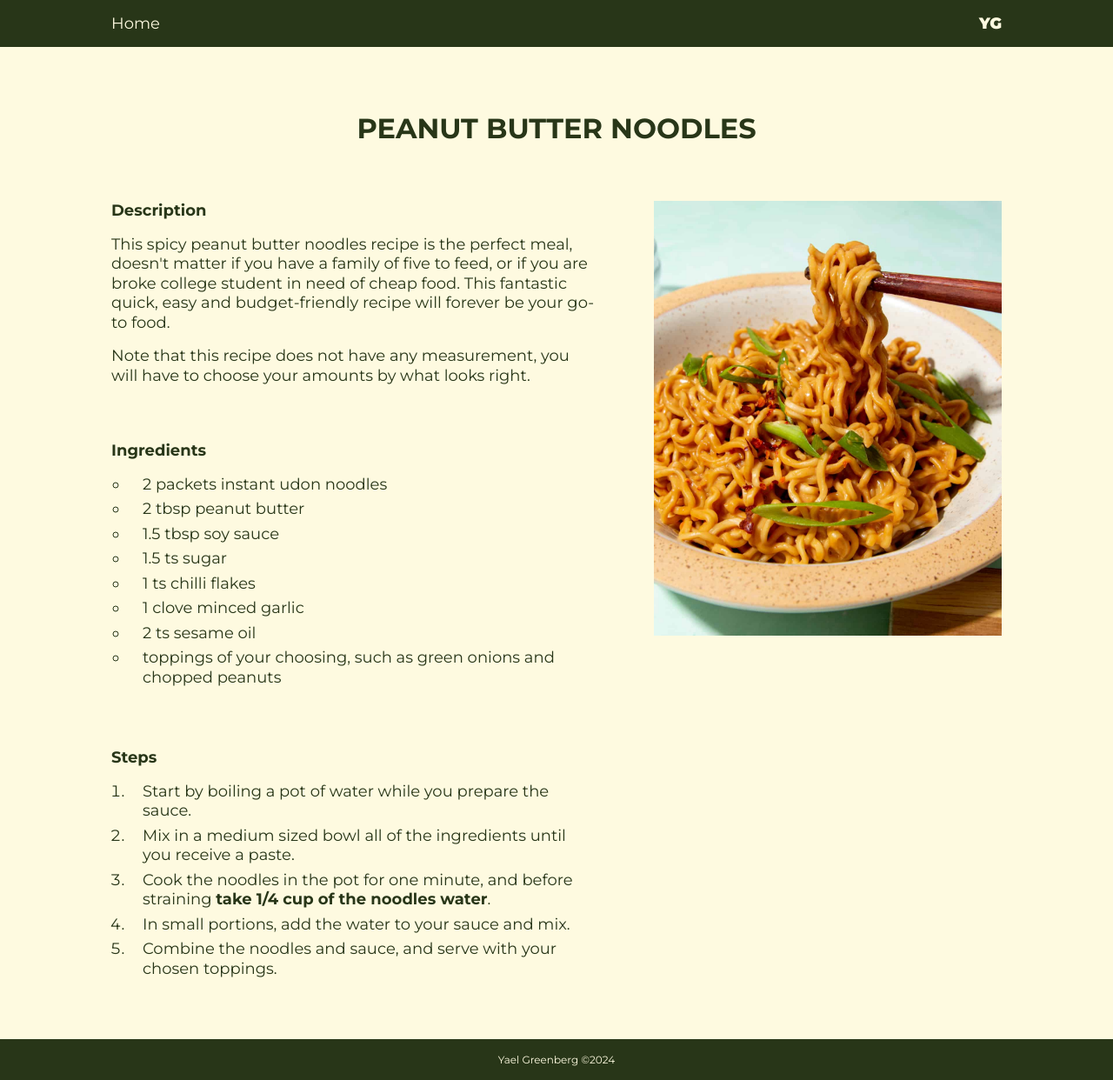
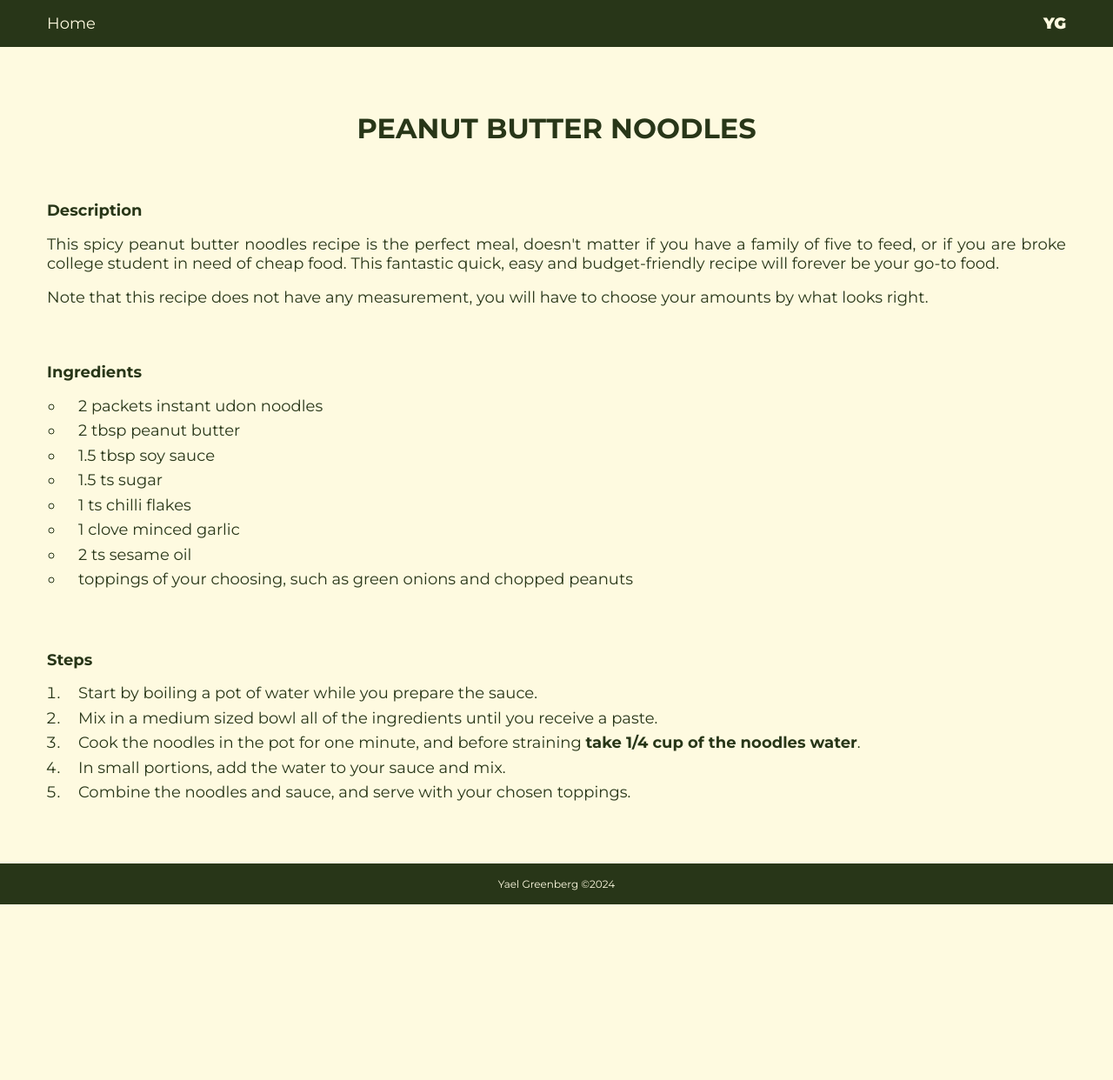
Before and after one commit to Yael-GR/odin-recipes, a plain HTML site: page recipes/peanut-butter-noodles.html in a window 1280 px wide. Shown: the whole page at 87% size. After the commit the page ends 1040 px from the top, so only its background shows below. Drawn offline with Linux system fonts and the light colour scheme.

Commit message:
Remove Pictures and adjust sizing

```diff
--- a/recipes/peanut-butter-noodles.html
+++ b/recipes/peanut-butter-noodles.html
@@ -22,7 +22,6 @@
         <div class="container">
             <h1>PEANUT BUTTER NOODLES</h1>
             <div class="wrapper">
-                <img class="image" src="../img/peanut-butter-noodles.jpg" alt="a bowl of peanut butter noodles, topped with chopped green onions">
                 <div class="content">
                     <div class="desc">
                         <h2>Description</h2>
--- a/style.css
+++ b/style.css
@@ -27,7 +27,7 @@
 footer {
     background-color: #283618;
     color: #FEFAE0;
-    padding: 16px 128px;
+    padding: 16px 3em;
     font-size: 12px;
     text-align: center;
 }
@@ -37,7 +37,7 @@ header {
     flex-wrap: wrap;
     justify-content: space-between;
     align-items: center;
-    padding: 16px 128px;
+    padding: 16px 3em;
     position: fixed;
     top: 0;
     width: 100%;
@@ -59,7 +59,7 @@ header, .top ul, .top a, .logo {
 h1 {
     font-size: 32px;
     text-align: center;
-    margin: 64px 128px;
+    margin: 64px 3em;
     padding-top: 64px;
 }
 
@@ -68,7 +68,7 @@ ul.link.recipe {
     flex-wrap: wrap;
     justify-content: center;
     gap: 32px;
-    margin: 64px 128px;
+    margin: 64px 3em;
 }
 
 .link.recipe a {
@@ -86,7 +86,7 @@ ul.link.recipe {
 .wrapper {
     flex-direction: row-reverse;
     justify-content: space-between;
-    margin: 64px 128px;
+    margin: 64px 3em;
     gap: 64px;
 }
 .image {
@@ -100,6 +100,7 @@ ul.link.recipe {
     flex-direction: column;
     gap: 64px;
     line-height: 125%;
+    text-align: justify;
 }
 
 .desc, .ingr, .steps {
```
Also changed, not shown: recipes/chocolate-chip-cookies.html (+0 -1 lines), recipes/paprika-potatoes.html (+0 -1 lines).
